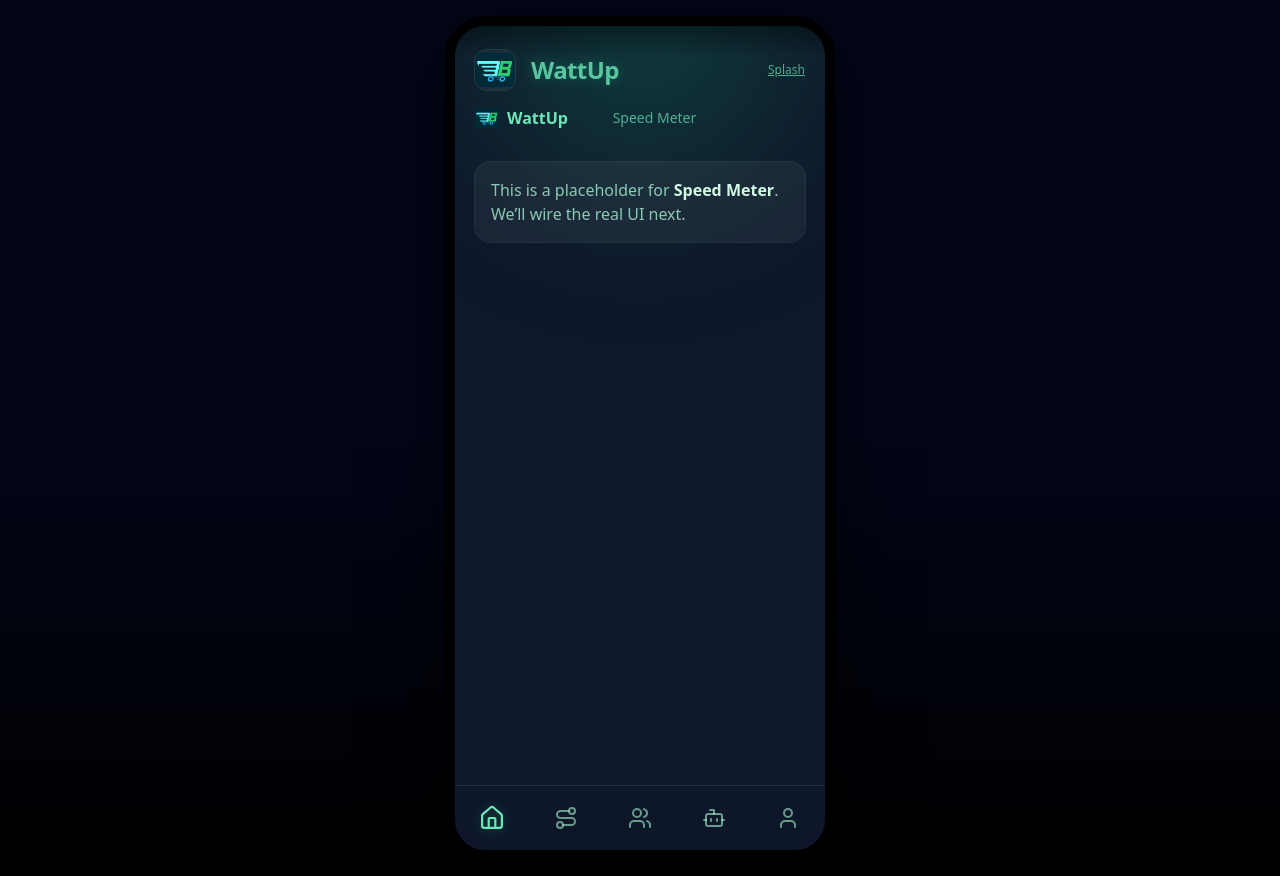
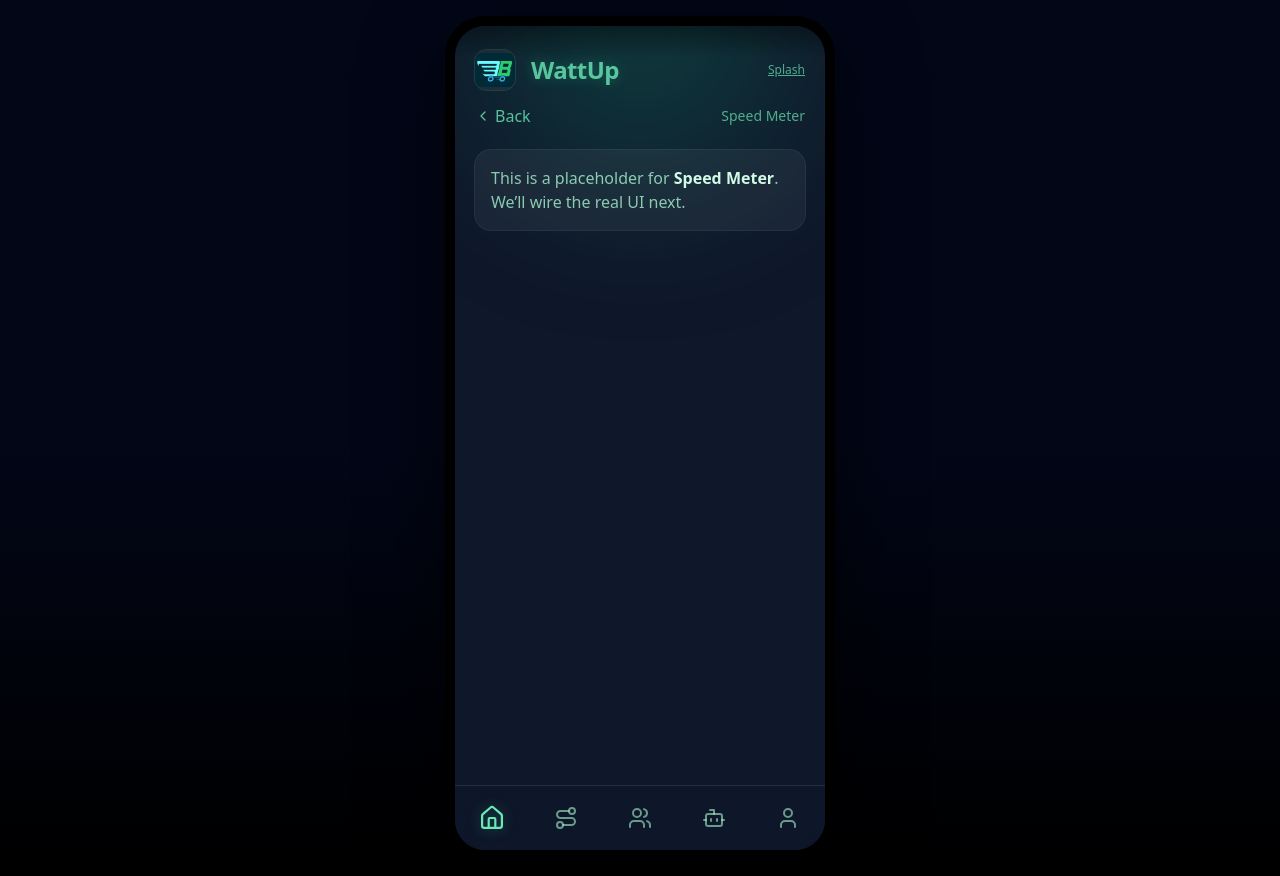
Before and after one commit to tianluoboding/wattupapp-prototype, a React (Vite) app: page / in a window 1280 px wide. Both pictures are taken after a click on the button "Speed Meter". Built offline with nearby package versions, Linux system fonts and the light colour scheme.

Commit message:
titel_update

```diff
--- a/src/components/ScreenShell.jsx
+++ b/src/components/ScreenShell.jsx
@@ -1,3 +1,4 @@
+// src/components/ScreenShell.jsx
 import { motion } from "framer-motion";
 import { ChevronLeft } from "lucide-react";
 
@@ -11,23 +12,20 @@ export default function ScreenShell({ title, onBack, children }) {
       exit={{ x: -20, opacity: 0 }}
       transition={{ type: "spring", bounce: 0.2, mass: 0.8 }}
     >
-      <div className="flex items-center justify-between mb-8">
-        {/* Left: Logo */}
-        <div className="flex items-center gap-2">
-          <img
-            src="/logo.jpg"
-            alt="WattUp Logo"
-            className="w-6 h-6 object-contain"
-          />
-          <span className="font-bold text-emerald-300">WattUp</span>
-        </div>
+      {/* Header row: Back (optional) + centered title */}
+      <div className="relative flex items-center justify-center mb-6">
+        {onBack && (
+          <button
+            onClick={onBack}
+            className="absolute left-0 inline-flex items-center gap-1 text-emerald-300/80 hover:text-emerald-200/90"
+          >
+            <ChevronLeft className="h-4 w-4" />
+            <span>Back</span>
+          </button>
+        )}
+        <div className="text-sm text-emerald-300/70 ml-auto">{title}</div>
+      </div>
 
-        {/* Middle: title */}
-        <div className="text-sm text-emerald-300/70">{title}</div>
-
-        {/* Right: placeholder spacing */}
-        <div className="w-16" />
-      </div>
       {children}
     </motion.div>
   );
```
